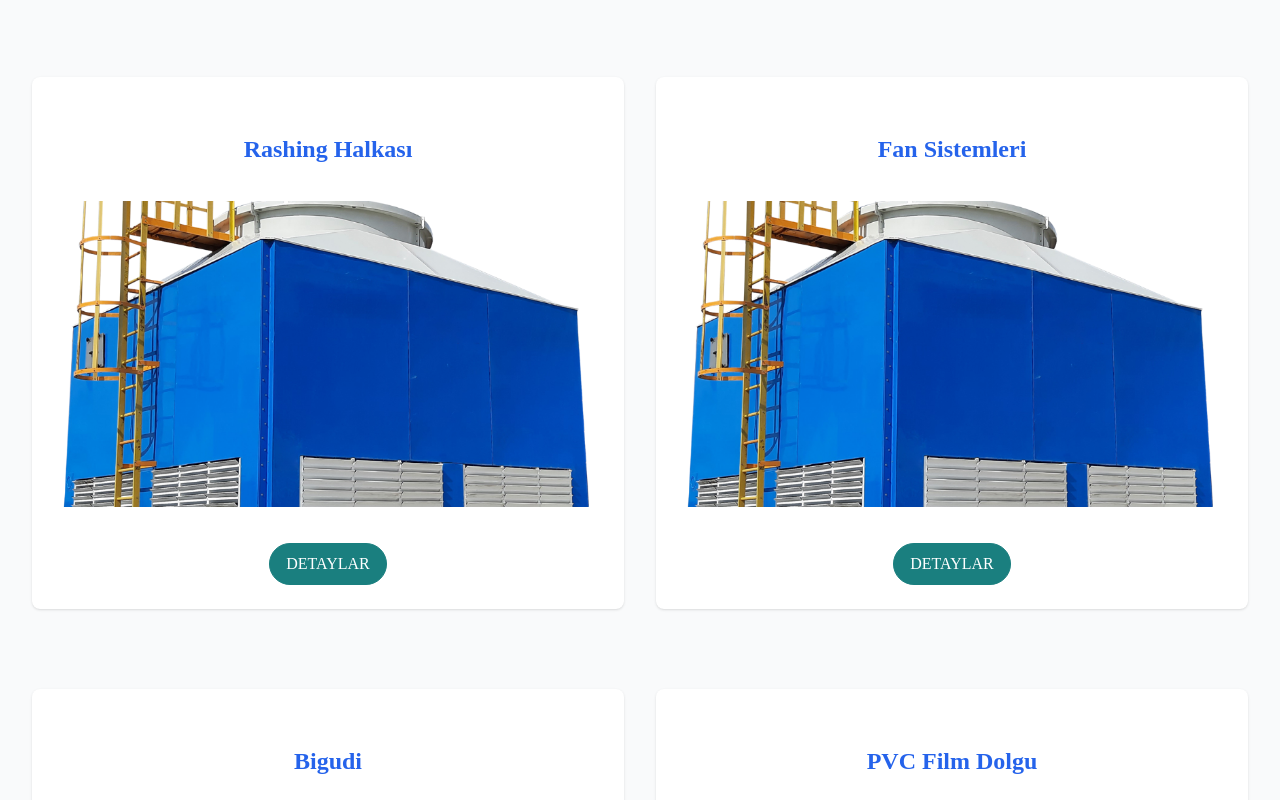
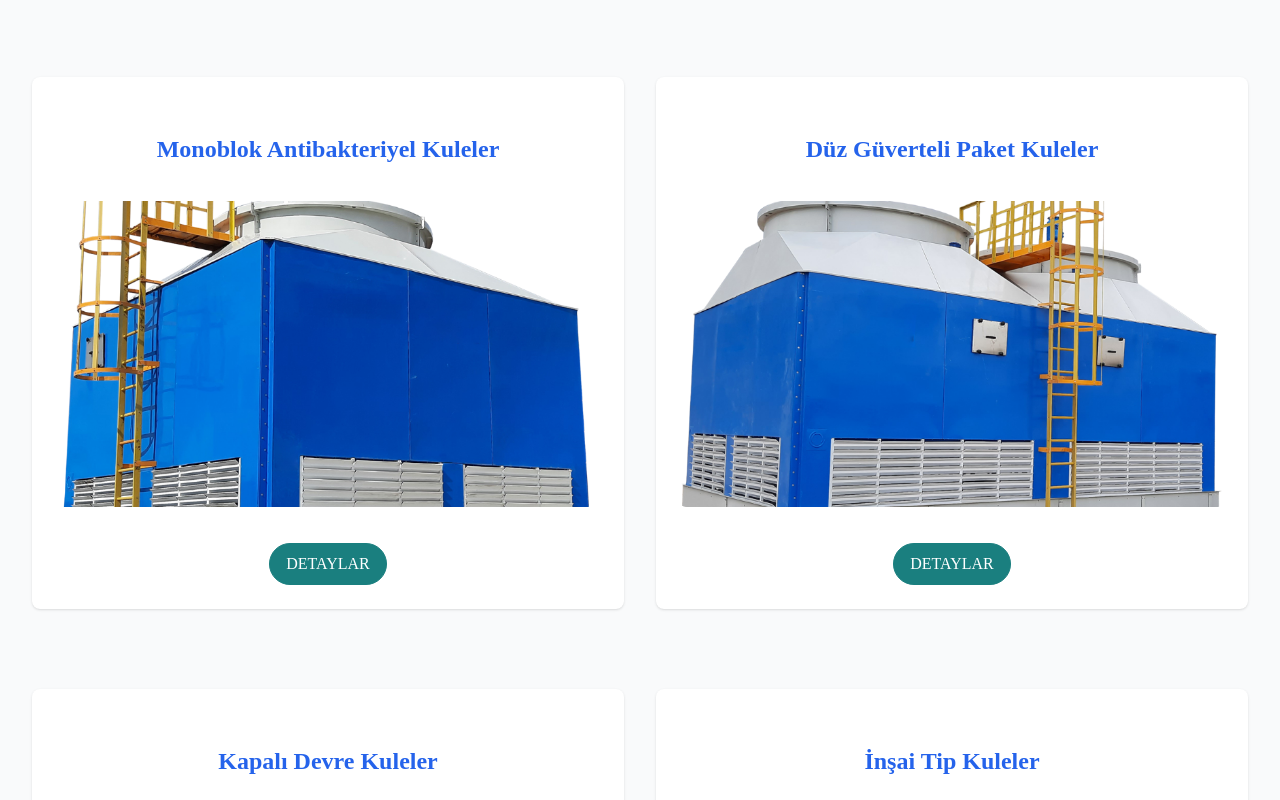
Before and after one commit to sambasoftwareuk/greenstep, a Next.js app: page /products in a window 1280 px wide. Shown: the part 200-1000 px from the top of the page. Built offline with nearby package versions, Linux system fonts and the light colour scheme.

Commit message:
product sub page completed

```diff
--- a/app/_components/MainProductComponent.jsx.jsx
+++ b/app/_components/MainProductComponent.jsx.jsx
@@ -1,10 +1,13 @@
 import React from "react";
 import ProductCardWithImage from "../_molecules/productCardWithImage";
+import Link from "next/link";
+
 const MainProductComponent = ({ products }) => {
   return (
     <div className="w-full max-w-7xl mx-auto mt-6 p-4">
       <div className="grid grid-cols-1 xl:grid-cols-2 gap-8 items-center">
         {products.map((product) => (
+          <Link key={product.id} href={`/products/${product.slug}`}>
             <ProductCardWithImage
               key={product.id}
               title={product.title}
@@ -13,6 +16,7 @@ const MainProductComponent = ({ products }) => {
               buttonLabel="DETAYLAR"
               aspectRatio="aspect-[16/16]"
             />
+          </Link>
         ))}
       </div>
     </div>
--- a/app/constants/bigCardProducts.json
+++ b/app/constants/bigCardProducts.json
@@ -1,12 +1,99 @@
 [
-  { "id": 1, "title": "Rashing Halkası", "image": "/tek-hucreli.png" },
-  { "id": 2, "title": "Fan Sistemleri", "image": "/tek-hucreli.png" },
-  { "id": 3, "title": "Bigudi", "image": "/tek-hucreli.png" },
-  { "id": 4, "title": "PVC Film Dolgu", "image": "/tek-hucreli.png" },
-  { "id": 5, "title": "Splash Grid Dolgu", "image": "/tek-hucreli.png" },
-  { "id": 6, "title": "Trickle Dolgu", "image": "/tek-hucreli.png" },
-  { "id": 7, "title": "Damla Tutucu", "image": "/tek-hucreli.png" },
-  { "id": 8, "title": "Serpantin", "image": "/tek-hucreli.png" },
-  { "id": 9, "title": "Vibrasyon Şalteri", "image": "/tek-hucreli.png" },
-  { "id": 10, "title": "Kademeli Nozul", "image": "/tek-hucreli.png" }
+  {
+    "id": 1,
+    "title": "Monoblok Antibakteriyel Kuleler",
+    "slug": "monoblok-antibakteriyel-kuleler",
+    "image": "/tek-hucreli.png",
+    "options": [
+      {
+        "label": "Monoblok Antibakteriyel Kuleler",
+        "href": "/urunler/monoblok-antibakteriyel-kuleler",
+        "image": "/tek-hucreli.png"
+      },
+      {
+        "label": "Düz Güverteli Paket Kuleler",
+        "href": "/urunler/duz-guverteli-paket-kuleler"
+      }
+    ]
+  },
+  {
+    "id": 2,
+    "title": "Düz Güverteli Paket Kuleler",
+    "slug": "duz-guverteli-paket-kuleler",
+    "image": "/iki-hucreli.png",
+    "options": [
+      {
+        "label": "Monoblok Antibakteriyel Kuleler",
+        "href": "/urunler/monoblok-antibakteriyel-kuleler"
+      },
+      {
+        "label": "Düz Güverteli Paket Kuleler",
+        "href": "/urunler/duz-guverteli-paket-kuleler"
+      }
+    ]
+  },
+  {
+    "id": 3,
+    "title": "Kapalı Devre Kuleler",
+    "slug": "kapali-devre-kuleler",
+    "image": "/uc-hucreli.png",
+    "options": [
+      {
+        "label": "Monoblok Antibakteriyel Kuleler",
+        "href": "/urunler/monoblok-antibakteriyel-kuleler"
+      },
+      {
+        "label": "Düz Güverteli Paket Kuleler",
+        "href": "/urunler/duz-guverteli-paket-kuleler"
+      }
+    ]
+  },
+  {
+    "id": 4,
+    "title": "İnşai Tip Kuleler",
+    "slug": "insai-tip-kuleler",
+    "image": "/tek-hucreli.png",
+    "options": [
+      {
+        "label": "Monoblok Antibakteriyel Kuleler",
+        "href": "/urunler/monoblok-antibakteriyel-kuleler"
+      },
+      {
+        "label": "Düz Güverteli Paket Kuleler",
+        "href": "/urunler/duz-guverteli-paket-kuleler"
+      }
+    ]
+  },
+  {
+    "id": 5,
+    "title": "Soğutma Kulesi Yedek Parçaları",
+    "slug": "sogutma-kulesi-yedek-parcalari",
+    "image": "/tek-hucreli.png",
+    "options": [
+      {
+        "label": "Monoblok Antibakteriyel Kuleler",
+        "href": "/urunler/monoblok-antibakteriyel-kuleler"
+      },
+      {
+        "label": "Düz Güverteli Paket Kuleler",
+        "href": "/urunler/duz-guverteli-paket-kuleler"
+      }
+    ]
+  },
+  {
+    "id": 6,
+    "title": "Soğutma Kulesi Bakım Onarım İşleri",
+    "slug": "sogutma-kulesi-bakim-onarim-isleri",
+    "image": "/iki-hucreli.png",
+    "options": [
+      {
+        "label": "Monoblok Antibakteriyel Kuleler",
+        "href": "/urunler/monoblok-antibakteriyel-kuleler"
+      },
+      {
+        "label": "Düz Güverteli Paket Kuleler",
+        "href": "/urunler/duz-guverteli-paket-kuleler"
+      }
+    ]
+  }
 ]
--- /dev/null
+++ b/app/products/[slug]/page.jsx
@@ -0,0 +1,32 @@
+// app/products/[id]/page.jsx
+import Image from "next/image";
+import products from "../../constants/bigCardProducts.json"; // adjust path if needed
+import ProductCardWithImage from "@/app/_molecules/productCardWithImage";
+
+export default async function ProductDetailPage({ params }) {
+  const slug = params?.slug;
+
+  const product = products.find((p) => p.slug === slug);
+
+  if (!product) {
+    return <div className="p-6 text-red-500">Ürün bulunamadı.</div>;
+  }
+
+  return (
+    <div className="max-w-4xl mx-auto p-6">
+      <h1 className="text-3xl font-bold mb-4">{product.title}</h1>
+      <div className="grid grid-cols-1 xl:grid-cols-2 gap-8 items-center">
+        {product.options.map((opt, index) => (
+          <ProductCardWithImage
+            key={index}
+            title={opt.label}
+            imageLink={opt.image}
+            variant={3}
+            button={false}
+            aspectRatio="aspect-[16/16]"
+          />
+        ))}
+      </div>
+    </div>
+  );
+}
```
Lines whose indentation alone changed are shown as unchanged.
